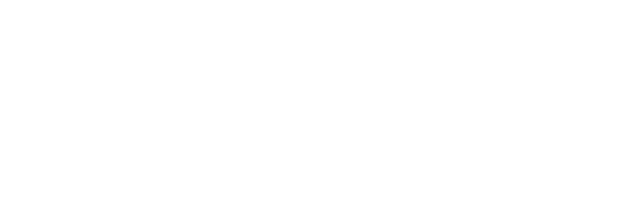
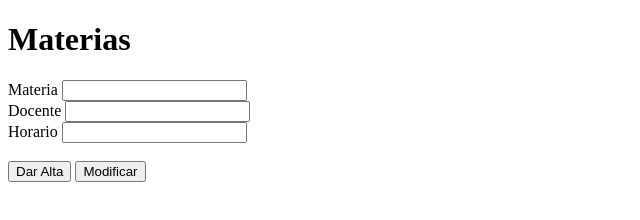
Before and after one commit to Matias-Bussetti/UPSO_ACADEMY, a plain HTML site: page materias.html in a window 1280 px wide. Shown: the whole page, without its empty margins (0-640 px from the left). Drawn offline with Linux system fonts and the light colour scheme.

Commit message:
añadimos la estructura de materias

```diff
--- a/materias.html
+++ b/materias.html
@@ -7,5 +7,20 @@
 </head>
 <body>
 
+        <h1>Materias</h1>
+    <label for=""> Materia</label>
+
+    <input type="text"  name="materia" id="input-materia">
+    <br>
+    <label for=""> Docente</label>
+
+    <input type="text" name="docente" id="input-docente">
+    <br>
+    <label for=""> Horario</label>
+    <input type="text" name="horario" id="input-horario">
+
+    <br> <br>
+    <button type="submit" id="btn-alta"> Dar Alta</button> <button type="button" id="btn-modificar"> Modificar</button>
+
 </body>
 </html>
```
Also changed, not shown: registro_estudiantil.html (+1 -1 lines).
